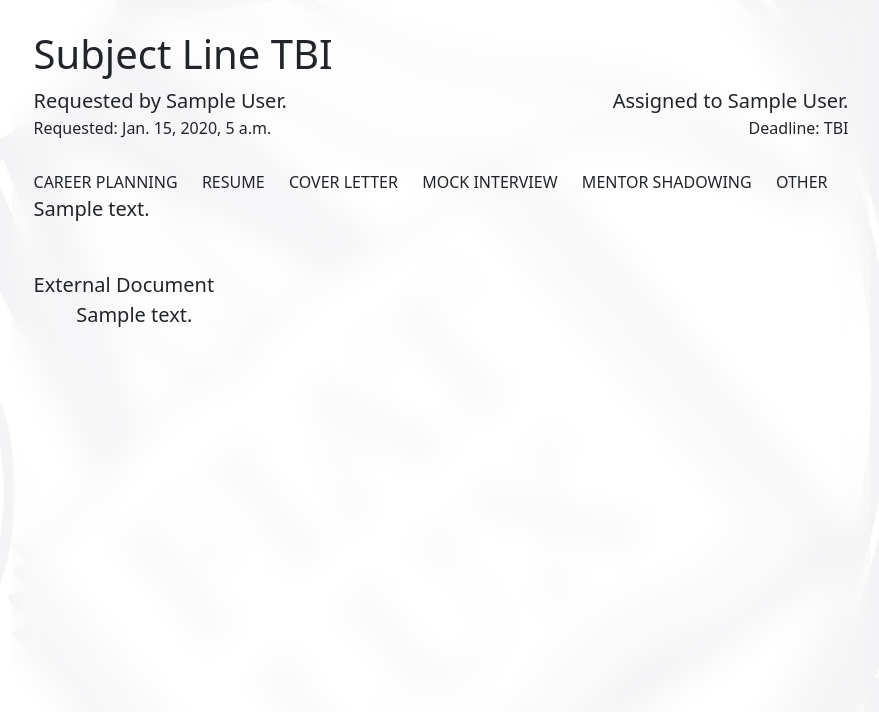
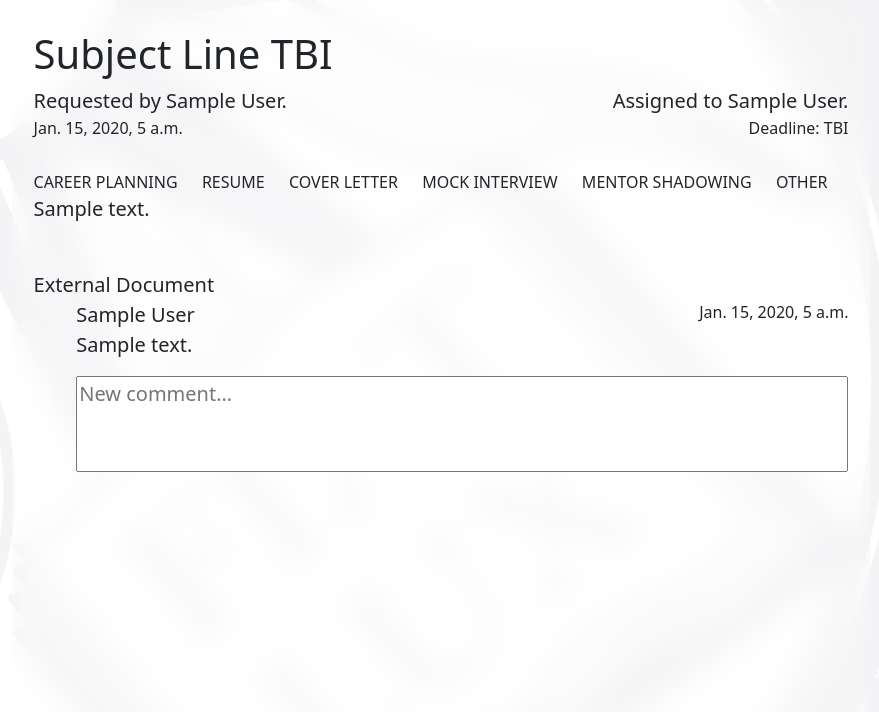
Before and after one commit to Levrk/Clark-Alumni-Website, a Django app: page /request/1/ in a window 1280 px wide. Shown: the part 141-853 px from the top of the page, without its empty margins (199-1078 px from the left). Run offline with Django 5.2, Linux system fonts and the light colour scheme; a user stored in the database is signed in; tables that the repository leaves empty hold one stand-in row (values such as "Sample post"); some libraries are stand-ins or nearby versions.

Commit message:
changed comments

```diff
--- a/Clark-Alumni-Website/meta/models.py
+++ b/Clark-Alumni-Website/meta/models.py
@@ -151,14 +151,13 @@ class StudentRequestForm(models.Model):
     mentor_shadowing = models.BooleanField(default=False)
     mock_interview = models.BooleanField(default=False)
     other = models.BooleanField(default=False)
-    comments = models.TextField(blank=True, null=True)
+    description = models.TextField(blank=True, null=True)
     document_link = models.CharField(blank=True, null=True)
     job_interest = models.CharField(max_length=50, blank=True, null=True)
     industry_interest = models.CharField(max_length=50, blank=True, null=True)
     support_urgency = models.CharField(
         max_length=50, choices=SUPPORT_URGENCY_OPTIONS, default="within_1_week"
     )
-    my_comments = models.TextField(blank=True, null=True)
     assigned_alum = models.ForeignKey(
         User,
         on_delete=models.SET_NULL,
@@ -175,7 +174,7 @@ class StudentRequestForm(models.Model):
             "assigned_alum": self.assigned_alum,
             "status": self.status,
             "document_link": self.document_link,
-            "comments": self.comments,
+            "description": self.description,
         }
         fields.update(self.help_requested)
         check_form_fields(**fields)
@@ -195,3 +194,9 @@ class StudentRequestForm(models.Model):
             if getattr(self, field, None):
                 help_requested.append(field_str_display(field))
         return help_requested
+
+class Comment(models.Model):
+  request = models.ForeignKey(StudentRequestForm, models.CASCADE)
+  user = models.ForeignKey(User, models.CASCADE)
+  date = models.DateTimeField(auto_now_add=True)
+  body = models.TextField()
--- a/Clark-Alumni-Website/meta/views.py
+++ b/Clark-Alumni-Website/meta/views.py
@@ -10,12 +10,21 @@ from django.utils.decorators import method_decorator
 from django.views import View
 from django.views.decorators.cache import never_cache
 from meta.forms import StatusChangeForm, StudentSubmissionForm, UserRegistrationForm, selectStatusForm
-from meta.models import StudentRequestForm
+from meta.models import StudentRequestForm, Comment
 from meta.utils import ALUM_GROUP_NAME, STUDENT_GROUP_NAME, send_assignment_notification
 
+#Called when creating request comment
+@never_cache
+def add_comments(request, request_id):
+  request_obj = StudentRequestForm.objects.get(pk=request_id) # Gets the request being commented on
+  Comment.objects.create(request = request_obj, user = request.user, body = request.POST['comment']) # Creates a Comment from the posted comment
+  return HttpResponseRedirect(reverse("viewassignedrequests"))
+
+# Called when navigating to the request page
 def request_page(request, request_id):
-  request_obj = StudentRequestForm.objects.get(id = request_id)
-  return render(request, 'request_page.html', {'request': request_obj})
+  request_obj = StudentRequestForm.objects.get(id = request_id) # Gets the request
+  comments = sorted(Comment.objects.filter(request = request_obj).all(), key = lambda comment : comment.date) # Gets the request's comments in a sorted list
+  return render(request, 'request_page.html', {'request': request_obj, 'comments': comments})
 
 #Directs the user to the home page, called when logo is clicked on website
 def home(request):
@@ -141,25 +150,6 @@ def change_status_assigned(request, request_id):
     submitted_requests = StudentRequestForm.objects.filter(status="submitted")
     return render(request, "view_requests.html", {"submitted_requests": submitted_requests}) #Returns alum to unassigned
 
-#Called when creating request comment
-@never_cache
-def add_comments(request, request_id):
-    if request.method == "POST":
-        request_obj = StudentRequestForm.objects.get(pk=request_id)
-        new_comment = request.POST.get("my_comments").strip()  # Remove leading/trailing whitespaces
-        if new_comment:  # Check if the new comment contains data
-            timestamp = timezone.localtime(timezone.now(), timezone=timezone.get_current_timezone())
-            formatted_timestamp = timestamp.strftime("%m/%d/%y")
-            comment_with_timestamp = f"{formatted_timestamp}: {new_comment}"
-            existing_comments = request_obj.my_comments
-            if existing_comments:
-                updated_comments = f"{existing_comments}\n{comment_with_timestamp}" #new comments appended to end of old comments as plain string
-            else:
-                updated_comments = comment_with_timestamp
-            request_obj.my_comments = updated_comments
-            request_obj.save()
-    return HttpResponseRedirect(reverse("viewassignedrequests"))
-
 #Doesn't seem to be called
 #Would return the contained HttpResponse object
 def index(request):
@@ -180,6 +170,7 @@ class StudentRequestFormSubmitView(LoginRequiredMixin, View):
         return render(request, "base.html", context)
 
     def post(self, request):
+        print(request)
         form = StudentSubmissionForm(request.POST)
         form.instance.student = request.user
         form.instance.status = "submitted"
--- a/Clark-Alumni-Website/templates/request_page.html
+++ b/Clark-Alumni-Website/templates/request_page.html
@@ -48,8 +48,19 @@
     font-size: 12pt;
   }
 
+  .date {
+    display: inline-block;
+    text-align: right;
+    font-size: 12pt;
+  }
+
   .comments {
     margin-left: 32pt;
+  }
+
+  textarea {
+    width: 100%;
+    resize: none !important;
   }
 </style>
 <html lang="en">
@@ -83,7 +94,7 @@
       </div>
       <div class="split">
         <div class="tags left">
-          Requested: {{request.submission_date}}
+          {{request.submission_date}}
         </div>
         <div class="tags right">
           Deadline: TBI
@@ -111,7 +122,7 @@
         {%endif%}
       </div>
       <p>
-        {{request.comments}}
+        {{request.description}}
       </p>
       <br>
       {%if request.document_link != None%}
@@ -120,7 +131,20 @@
       </div>
       {%endif%}
       <div class="comments">
-        {{request.my_comments}}
+        {%for comment in comments%}
+        <div class="split">
+          <div class="left">
+            {{comment.user.first_name.title}} {{comment.user.last_name.title}}
+          </div>
+          <div class="date">
+            {{comment.date}}
+          </div>
+        </div>
+        <p>
+          {{comment.body}}
+        </p>
+        {%endfor%}
+        <textarea rows="3" placeholder="New comment..." maxlength="10000"></textarea>
       </div>
     </div>
   </div>
```
Also changed, not shown: Clark-Alumni-Website/meta/forms.py (+5 -7 lines), Clark-Alumni-Website/templates/base.html (+5 -5 lines), Clark-Alumni-Website/templates/view_assigned_requests.html (+13 -7 lines), Clark-Alumni-Website/meta/migrations/0010_remove_studentrequestform_comments_and_more.py (added), Clark-Alumni-Website/meta/migrations/0011_studentrequestform_description.py (added).
